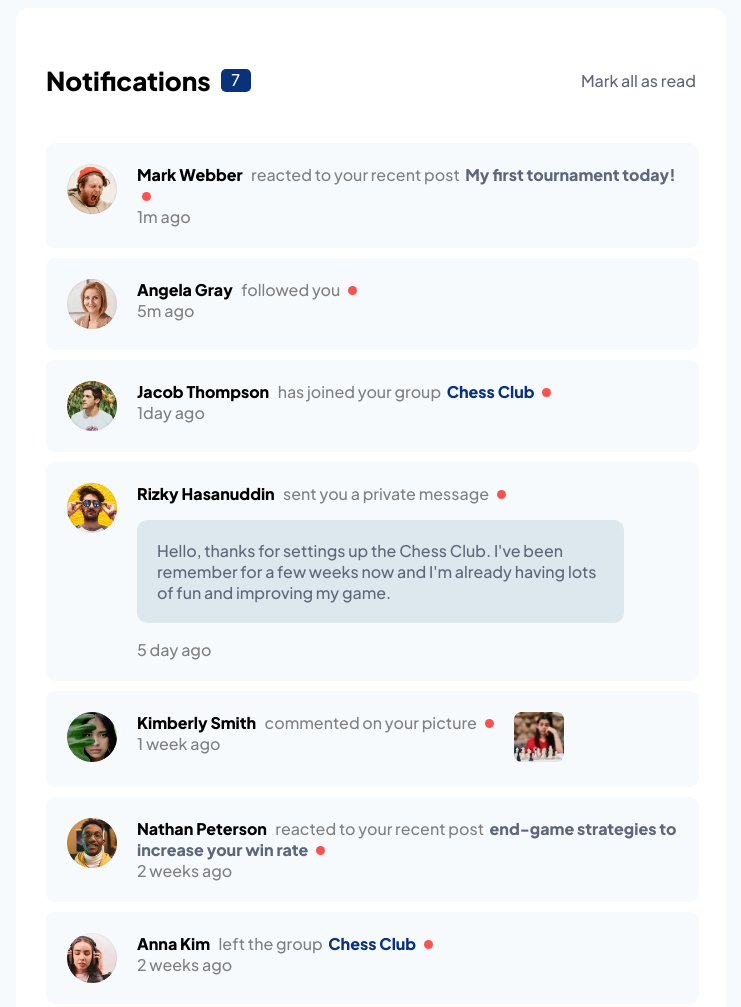
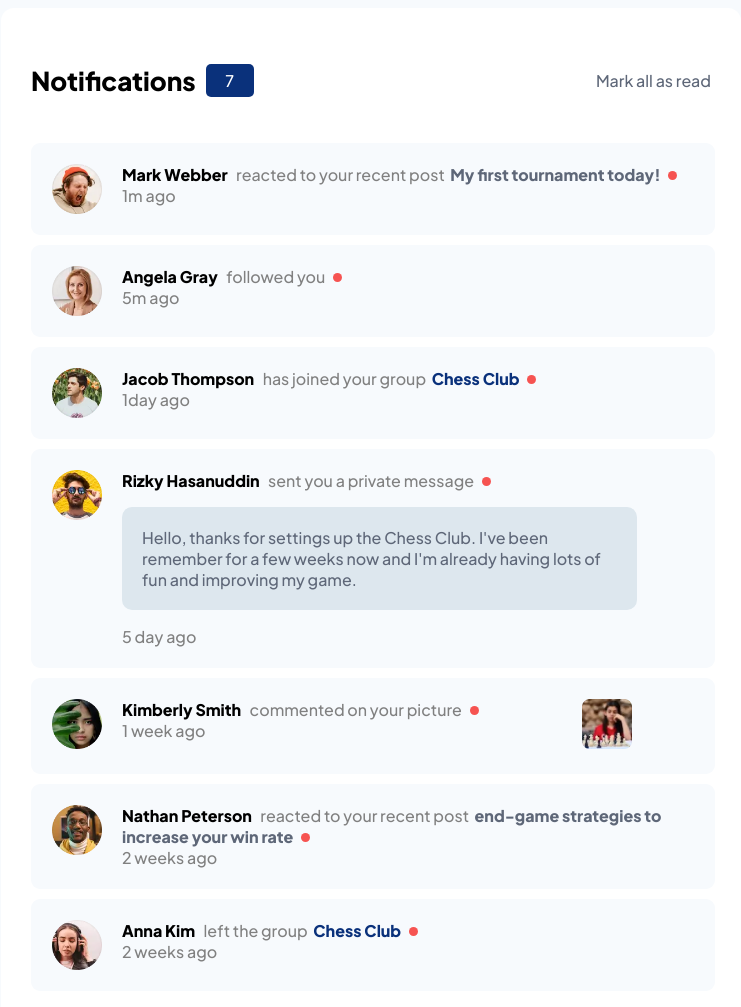
Before and after one commit to KhaledMedhat/notifications-page, a plain HTML site: page index.html in a window 1280 px wide. Shown: the whole page, without its empty margins (269-1010 px from the left). Drawn offline with Linux system fonts and the light colour scheme.

Commit message:
some styles

```diff
--- a/index.html
+++ b/index.html
@@ -11,7 +11,8 @@
     <div class="container">
       <div class="header">
         <div class="leftside">
-          <span><p>Notifications</p></span> <span class="counter"> 1</span>
+          <span><p>Notifications</p></span>
+          <span class="counter"></span>
         </div>
         <div class="rightside">
           <p>Mark all as read</p>
--- a/style.css
+++ b/style.css
@@ -31,8 +31,11 @@ body {
 .counter {
     border-radius: 5px;
     background-color:hsl(219, 85%, 26%) ;
-    text-align: center;
+    display: flex;
     color: hsl(0, 0%, 100%);
+    justify-content: center;
+    align-items: center;
+
 
 }
 
@@ -41,6 +44,7 @@ body {
     display: flex;
     gap: 10px;
     align-items: center;
+
 }
 
 
@@ -245,20 +249,28 @@ img {
         justify-content: center;
     }
     .container {
-        width: 650px;
+        width: 680px;
         background-color: hsl(0, 0%, 100%);
         padding: 30px;
     }
     .counter {
-        width: 30px;
-        height: 23px;
+        width: 48px;
+        height: 33px;
+
     }
 
+
+
     .notification-container{
-        width: 94%;
+        width: 94.4%;
     }
 
     .header {
         padding-bottom: 20px;
     }
+
+    #message-image{
+        position: relative;
+        left: 13%;
+    }
   }
```
